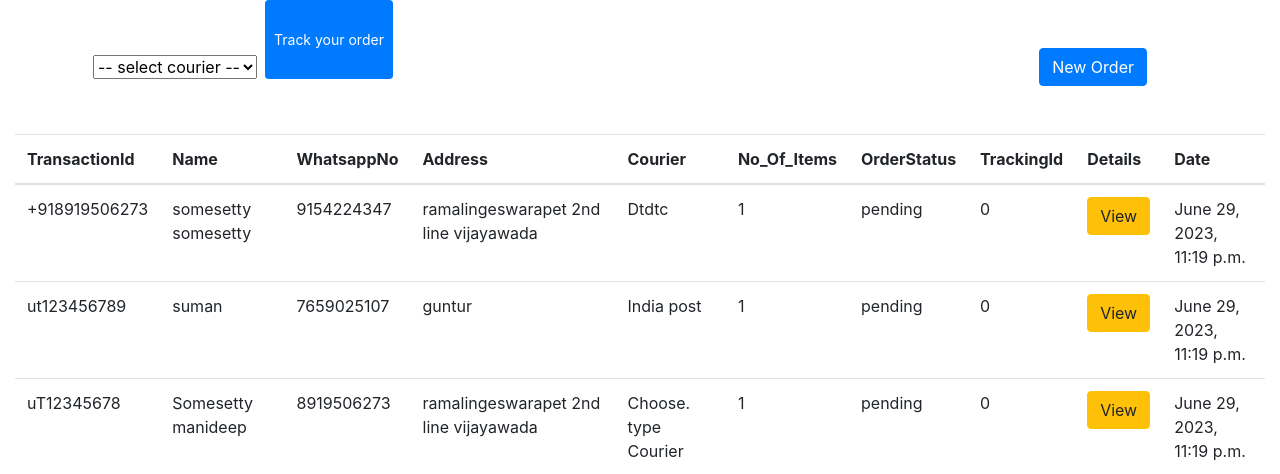
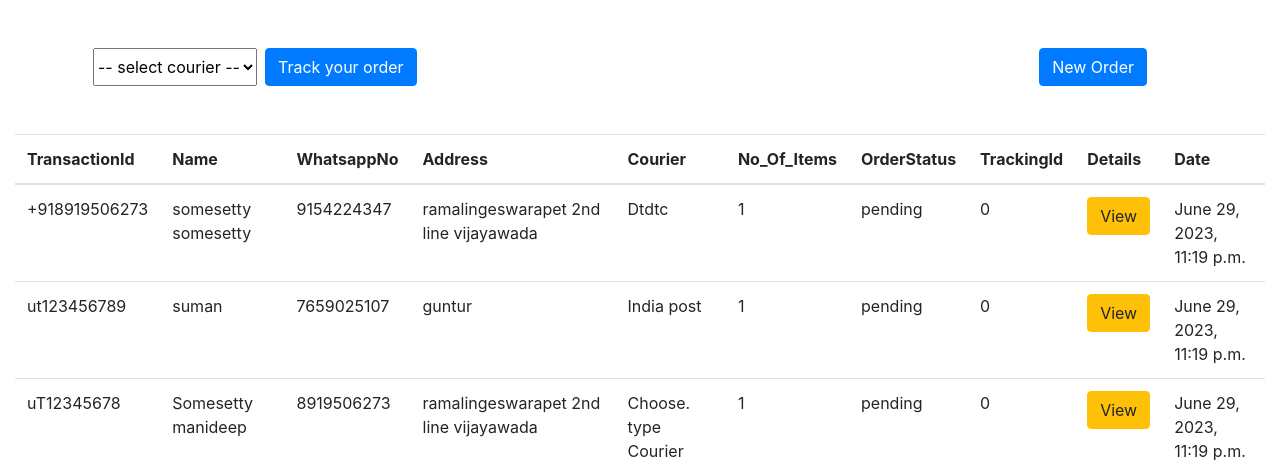
Before and after one commit to DT7Solutions/Raghavendra-onohoisting, a Django app: page /orders/ in a window 1280 px wide. Shown: the part 80-554 px from the top of the page. Run offline with Django 3.2, Linux system fonts and the light colour scheme; a user stored in the database is signed in; data comes from the database, SQL or seed files in the repository; both versions use the stored data as it was after the commit; some libraries are stand-ins or nearby versions.

Commit message:
fixed button issues

```diff
--- a/myapp/templates/static_pages/orders.html
+++ b/myapp/templates/static_pages/orders.html
@@ -42,7 +42,7 @@
         <option  value="https://www.dtdc.in/tracking.asp">DTDC</option>
         <option    value="https://www.indiapost.gov.in/_layouts/15/dop.portal.tracking/trackconsignment.aspx">INDIA POST</option>
       </select>
-      <button class="btn btn-primary btn-sm trorder" onclick="SelectedOption()">Track your order</button>
+      <button class="btn btn-primary " onclick="SelectedOption()">Track your order</button>
     </div>
 
 
```
Also changed, not shown: myapp/db.sqlite3.
